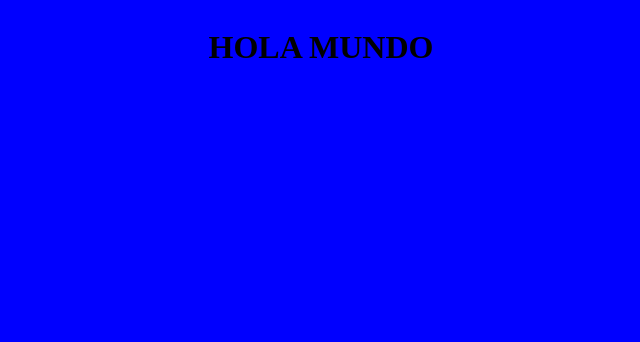
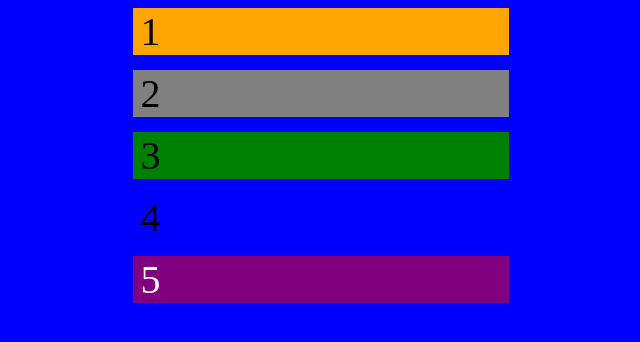
Before and after one commit to SebasTechMad/EjerciciosInterfacse, a plain HTML site: page responsive/mobileFirst.html in a window 768 px wide. Shown: the whole page, without its empty margins (63-703 px from the left). Drawn offline with Linux system fonts and the light colour scheme.

Commit message:
commit subida ejercicio responsive

```diff
--- a/responsive/mobileFirst.html
+++ b/responsive/mobileFirst.html
@@ -7,6 +7,25 @@
         <link rel="stylesheet" href="./styles/ejemplo768px.css">
     </head>
     <body>
-        <h1>HOLA MUNDO</h1>
+        <div class="div-rojo">
+            <span>1</span>
+        </div>
+
+        <div class="div-gris">
+            <span>2</span>
+        </div>
+
+        <div class="div-verde">
+            <span>3</span>
+        </div>
+
+        <div class="div-azul">
+            <span>4</span>
+        </div>
+
+        <div class="div-morado">
+            <span>5</span>
+        </div>
+
     </body>
 </html>
--- a/responsive/styles/ejemplo768px.css
+++ b/responsive/styles/ejemplo768px.css
@@ -1,8 +1,63 @@
+
+
+
 @media all and (max-width: 768px) {
     body{
         display: flex;
-        justify-content: center;
+        align-items: center;
         background-color: red;
+        flex-direction: column;
+    }
+
+    span{
+        font-size: 250%;
+        margin-left: 2%;
+    }
+
+    .div-rojo{
+        background-color: orange;
+        width: 50%;
+        height: 150%;
+        margin-bottom: 2%;
+        display: flex;
+        justify-content: start;
+        align-items: center;
+    }
+
+    .div-gris{
+        background-color: grey;
+        width: 50%;
+        height: 150%;
+        margin-bottom: 2%;
+        display: flex;
+        justify-content: start;
+    }
+
+    .div-verde{
+        background-color: green;
+        width: 50%;
+        height: 150%;
+        margin-bottom: 2%;
+        display: flex;
+        justify-content: start;
+    }
+
+    .div-azul{
+        background-color: blue;
+        width: 50%;
+        height: 150%;
+        margin-bottom: 2%;
+        display: flex;
+        justify-content: start;
+    }
+
+    .div-morado{
+        background-color: purple;
+        width: 50%;
+        height: 150%;
+        display: flex;
+        justify-content: start;
+        color: white;
     }
 }
 
@@ -13,4 +68,55 @@
         background-color: blue;
     }
 
+    span{
+        font-size: 250%;
+        margin-left: 2%;
+    }
+
+    .div-rojo{
+        background-color: orange;
+        width: 50%;
+        height: 150%;
+        margin-bottom: 2%;
+        display: flex;
+        justify-content: start;
+        align-items: center;
+    }
+
+    .div-gris{
+        background-color: grey;
+        width: 50%;
+        height: 150%;
+        margin-bottom: 2%;
+        display: flex;
+        justify-content: start;
+    }
+
+    .div-verde{
+        background-color: green;
+        width: 50%;
+        height: 150%;
+        margin-bottom: 2%;
+        display: flex;
+        justify-content: start;
+    }
+
+    .div-azul{
+        background-color: blue;
+        width: 50%;
+        height: 150%;
+        margin-bottom: 2%;
+        display: flex;
+        justify-content: start;
+    }
+
+    .div-morado{
+        background-color: purple;
+        width: 50%;
+        height: 150%;
+        display: flex;
+        justify-content: start;
+        color: white;
+    }
+
 }
```
